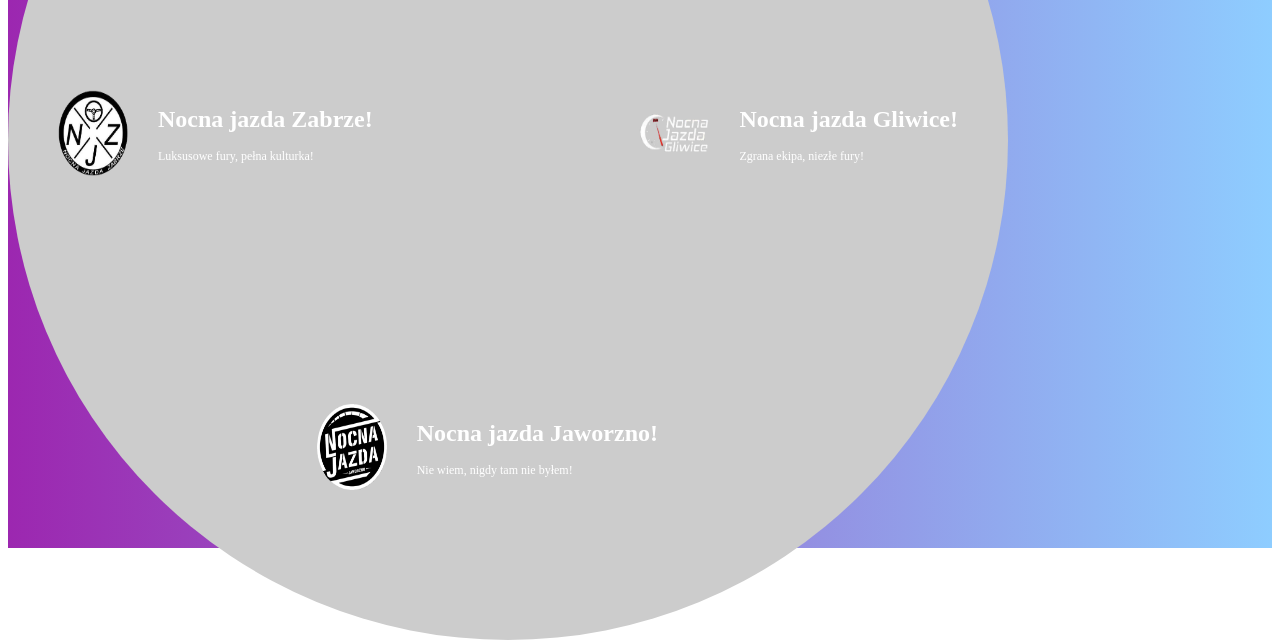
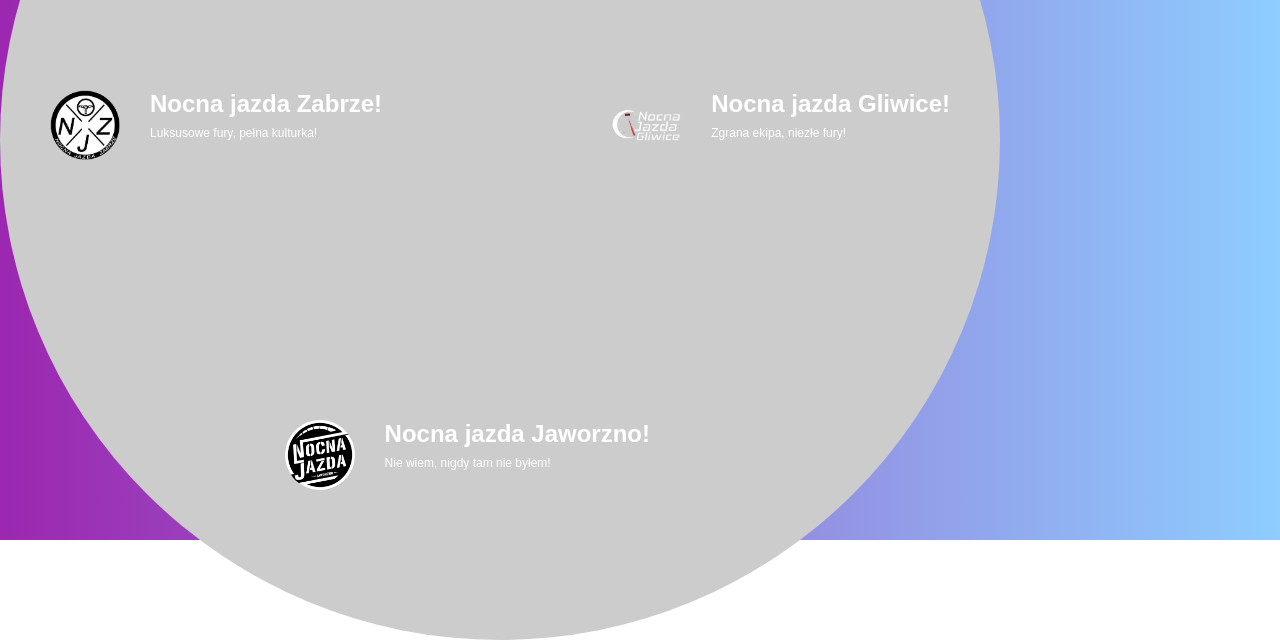
Before and after one commit to matuchh7/njg-czeresniok, a plain HTML site: page index.html in a window 1280 px wide. Shown: the part 260-900 px from the top of the page. Drawn offline with Linux system fonts and the light colour scheme.

Commit message:
Update style.css

```diff
--- a/style.css
+++ b/style.css
@@ -1,4 +1,3 @@
-# njg-czeresniok
 * {
   margin: 0;
   padding: 0;
```
